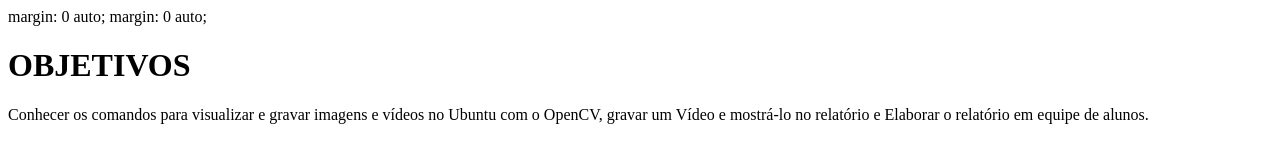
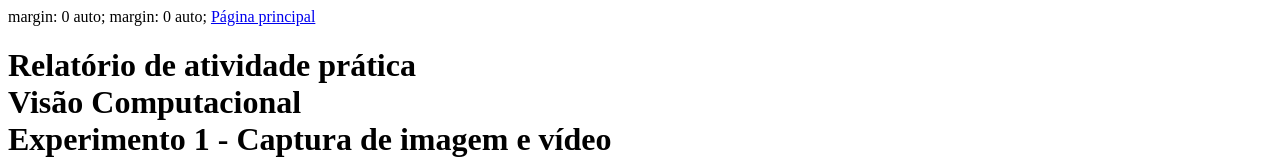
Before and after one commit to vitor-domeniquelli/CV2024.1, a plain HTML site: page LAB 1 - Captura de imagem e video/index.html in a window 1280 px wide. Shown: the top 160 px of the page. Drawn offline with Linux system fonts and the light colour scheme.

Commit message:
Update index.html

```diff
--- a/LAB 1 - Captura de imagem e video/index.html
+++ b/LAB 1 - Captura de imagem e video/index.html
@@ -8,6 +8,8 @@
 </head>
 <body>
     margin: 0 auto;
+    <a href="../index.html">Página principal</a>
+    <h1><b>Relatório de atividade prática<br>Visão Computacional<br>Experimento 1 - Captura de imagem e vídeo<br><br>THIAGO HASHIYA ODA  11201810891<br>VITOR DOMENIQUELLI CHAGAS   11201810504<br> IVAN SALVATORE RUBINO  11025213</title><b><h1>
     <h1>OBJETIVOS</h1>
     <p>Conhecer os comandos para visualizar e gravar imagens e vídeos no Ubuntu com o OpenCV, gravar um Vídeo e mostrá-lo no relatório e  Elaborar o relatório em equipe de alunos.</p>
     <br><br><br>
```
